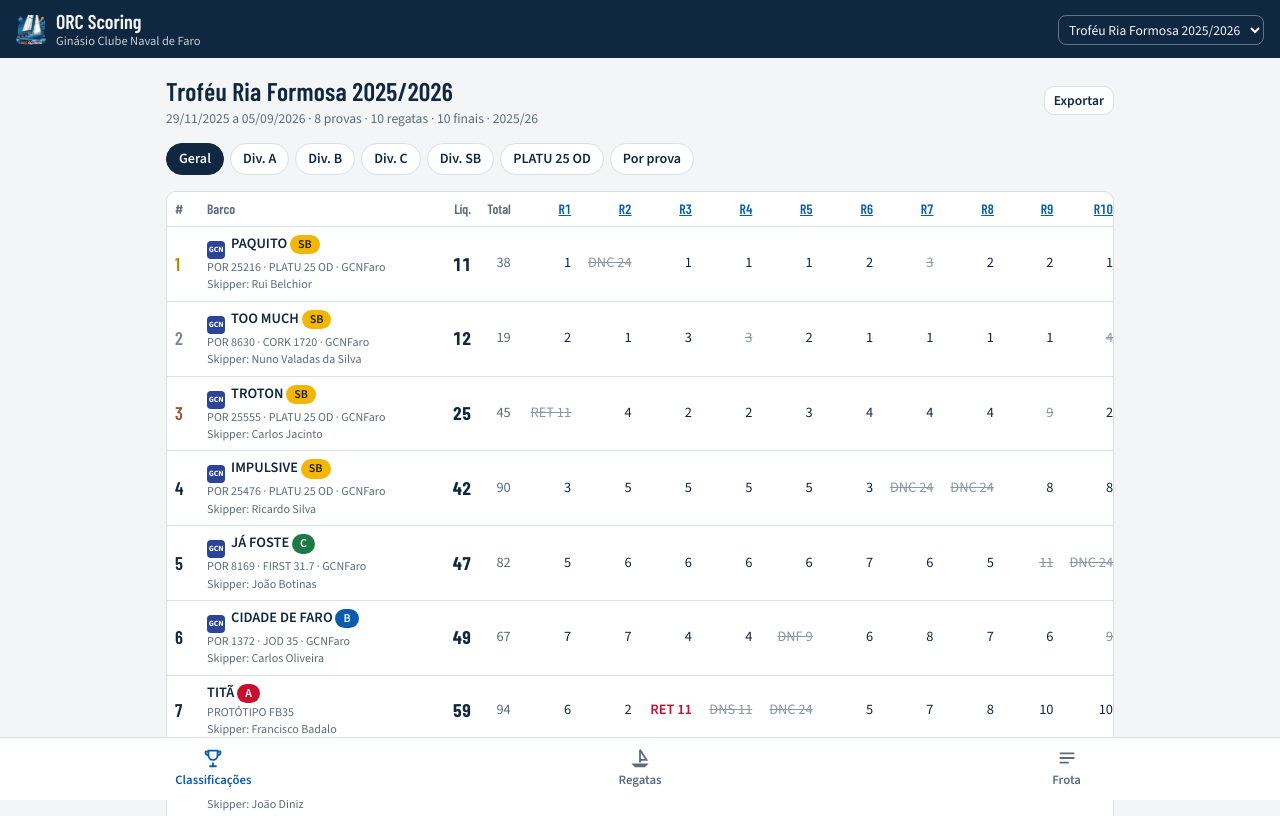
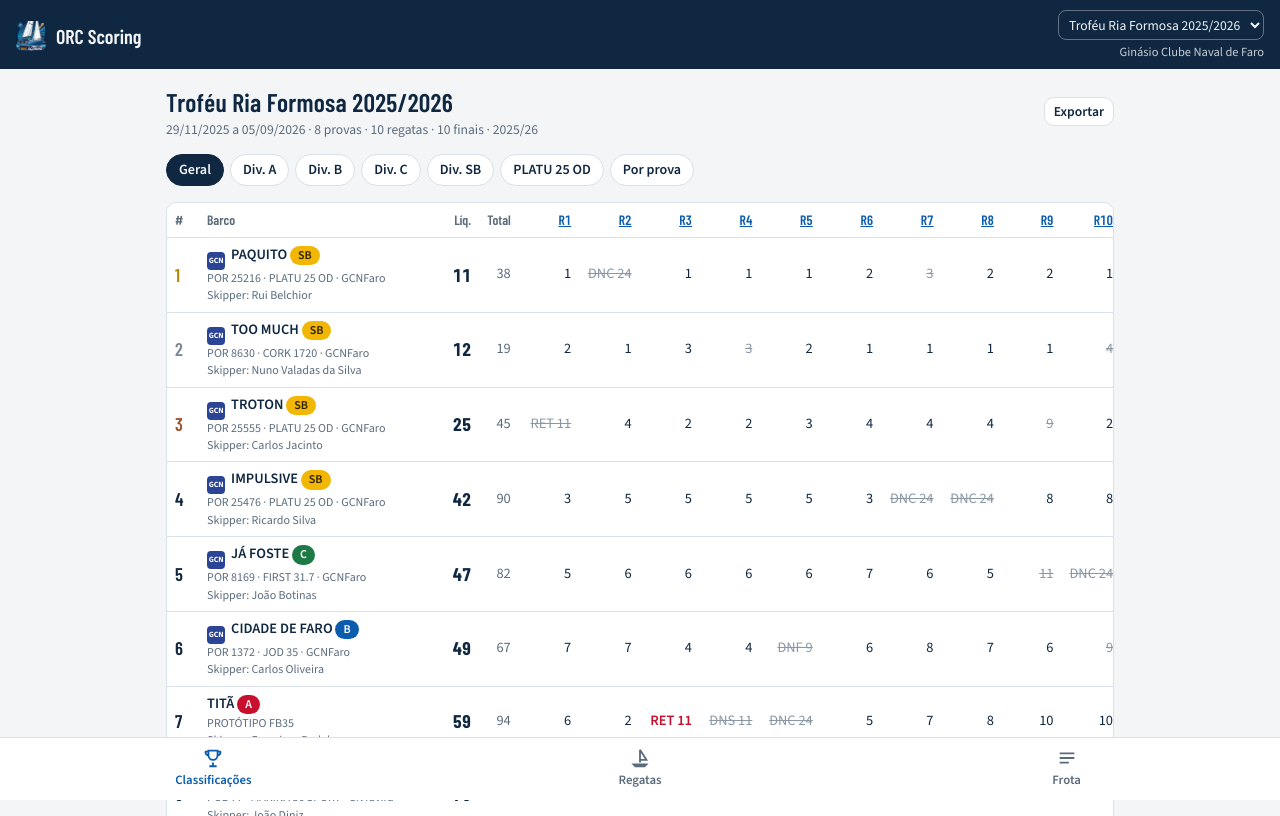
Before and after one commit to NunoMAVSilva/orc-scoring, a plain HTML site: page app/index.html in a window 1280 px wide. Shown: the top 816 px of the page. Drawn offline with nearby package versions, Linux system fonts and the light colour scheme; files whose address does not match are found by name.

Commit message:
Cabeçalho: clube organizador à direita, por baixo do seletor do evento
Co-Authored-By: Claude Opus 5.5 <noreply@anthropic.com>
Claude-Session: https://claude.ai/code/session_01F6Je7dvz5NsrdQKceoQ3N6

```diff
--- a/app/index.html
+++ b/app/index.html
@@ -17,8 +17,8 @@
 <body>
 <header class="top" style="padding-top: max(10px, env(safe-area-inset-top));">
   <img class="burgee" src="img/icon-64.png" alt="">
-  <div><div class="t">ORC Scoring</div><div class="s" id="clubName"></div></div>
-  <select id="ctxSel" aria-label="Campeonato ou prova"></select>
+  <div class="t">ORC Scoring</div>
+  <div class="ctx"><select id="ctxSel" aria-label="Campeonato"></select><div class="s" id="clubName"></div></div>
 </header>
 <main id="view"><div class="empty">A carregar dados…</div></main>
 <nav class="bottom" id="nav">
--- a/app/style.css
+++ b/app/style.css
@@ -41,8 +41,9 @@ h1 { font-size: 1.6rem; } h2 { font-size: 1.3rem; } h3 { font-size: 1.1rem; }
 header.top { position: sticky; top: 0; z-index: 5; background: var(--ink); color: var(--bg); padding: 10px 16px 8px; display: flex; align-items: center; gap: 10px; }
 header.top .burgee { width: 30px; height: 30px; flex: none; border-radius: 7px; }
 header.top .t { font-family: var(--font-display); font-size: 1.25rem; font-weight: 600; line-height: 1.1; }
-header.top .s { font-size: .78rem; opacity: .8; }
-header.top select { margin-left: auto; max-width: 52%; background: transparent; color: var(--bg); border: 1px solid rgba(255,255,255,.35); border-radius: 8px; padding: 4px 6px; font-size: .85rem; }
+header.top .ctx { margin-left: auto; min-width: 0; max-width: 62%; display: flex; flex-direction: column; align-items: flex-end; gap: 3px; }
+header.top .s { font-size: .78rem; opacity: .8; text-align: right; overflow: hidden; text-overflow: ellipsis; white-space: nowrap; max-width: 100%; }
+header.top select { max-width: 100%; background: transparent; color: var(--bg); border: 1px solid rgba(255,255,255,.35); border-radius: 8px; padding: 4px 6px; font-size: .85rem; }
 header.top select option { color: #0f2740; }
 
 main { max-width: 980px; margin: 0 auto; padding: 14px 16px 96px; display: flex; flex-direction: column; gap: 14px; }
--- a/docs/style.css
+++ b/docs/style.css
@@ -41,8 +41,9 @@ h1 { font-size: 1.6rem; } h2 { font-size: 1.3rem; } h3 { font-size: 1.1rem; }
 header.top { position: sticky; top: 0; z-index: 5; background: var(--ink); color: var(--bg); padding: 10px 16px 8px; display: flex; align-items: center; gap: 10px; }
 header.top .burgee { width: 30px; height: 30px; flex: none; border-radius: 7px; }
 header.top .t { font-family: var(--font-display); font-size: 1.25rem; font-weight: 600; line-height: 1.1; }
-header.top .s { font-size: .78rem; opacity: .8; }
-header.top select { margin-left: auto; max-width: 52%; background: transparent; color: var(--bg); border: 1px solid rgba(255,255,255,.35); border-radius: 8px; padding: 4px 6px; font-size: .85rem; }
+header.top .ctx { margin-left: auto; min-width: 0; max-width: 62%; display: flex; flex-direction: column; align-items: flex-end; gap: 3px; }
+header.top .s { font-size: .78rem; opacity: .8; text-align: right; overflow: hidden; text-overflow: ellipsis; white-space: nowrap; max-width: 100%; }
+header.top select { max-width: 100%; background: transparent; color: var(--bg); border: 1px solid rgba(255,255,255,.35); border-radius: 8px; padding: 4px 6px; font-size: .85rem; }
 header.top select option { color: #0f2740; }
 
 main { max-width: 980px; margin: 0 auto; padding: 14px 16px 96px; display: flex; flex-direction: column; gap: 14px; }
```
Also changed, not shown: docs/index.html (+2 -2 lines).
